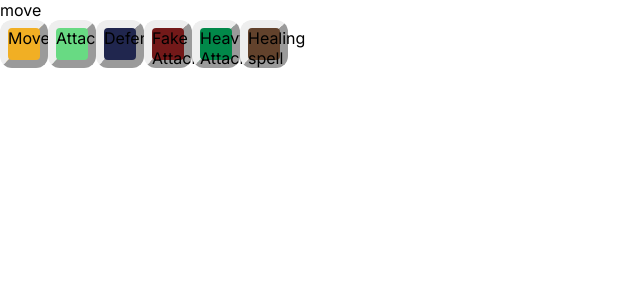
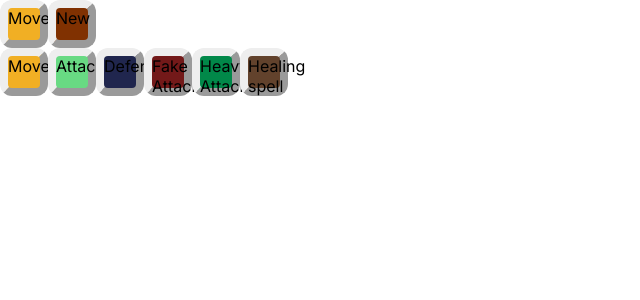
Before and after one commit to Palomia/gmtk-2023, a Next.js app: page / in a window 1280 px wide. Shown: the top 300 px of the page, without its empty margins (0-640 px from the left). Built offline with nearby package versions, Linux system fonts and the light colour scheme.

Commit message:
Add shiny Action Seq

```diff
--- /dev/null
+++ b/src/app/ActionSequence.module.css
@@ -0,0 +1,5 @@
+.root{
+    display: grid;
+    grid-auto-flow: column;
+    justify-content: start;
+}
--- a/src/app/ActionSequence.tsx
+++ b/src/app/ActionSequence.tsx
@@ -1,17 +1,20 @@
 'use client';
 import { useState } from 'react';
-import stringToColour from './stringToColour';
+import styles from './ActionSequence.module.css';
+import Action from './Action';
 
 function ActionSequence() {
   //state
-  const [sequence, setSequence] = useState([{ name: 'move' }]);
+  const [sequence, setSequence] = useState([{ name: 'Move' }, { name: 'New' }]);
   //comportement
 
   //render
   return (
-    <ul>
+    <ul className={styles.root}>
       {sequence.map((action) => (
-        <li key={action.name}>{action.name} </li>
+        <li key={action.name}>
+          <Action name={action.name} />
+        </li>
       ))}
     </ul>
   );
```
